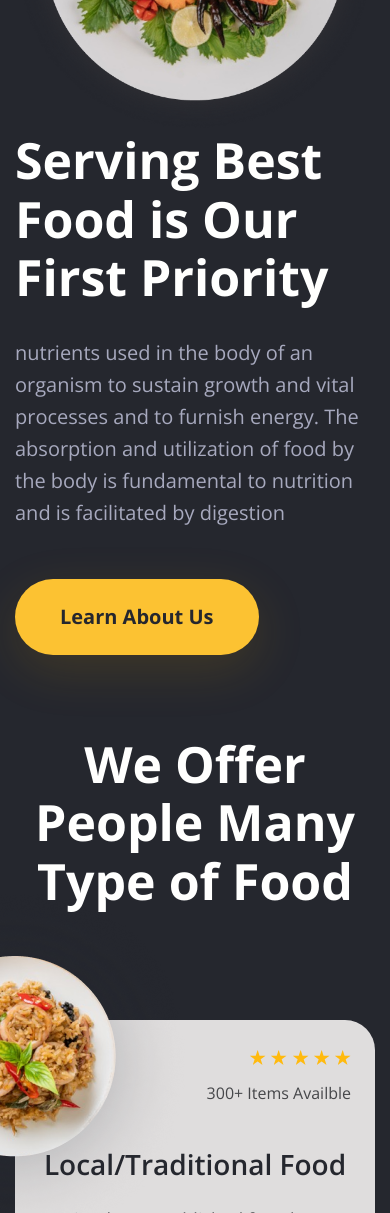
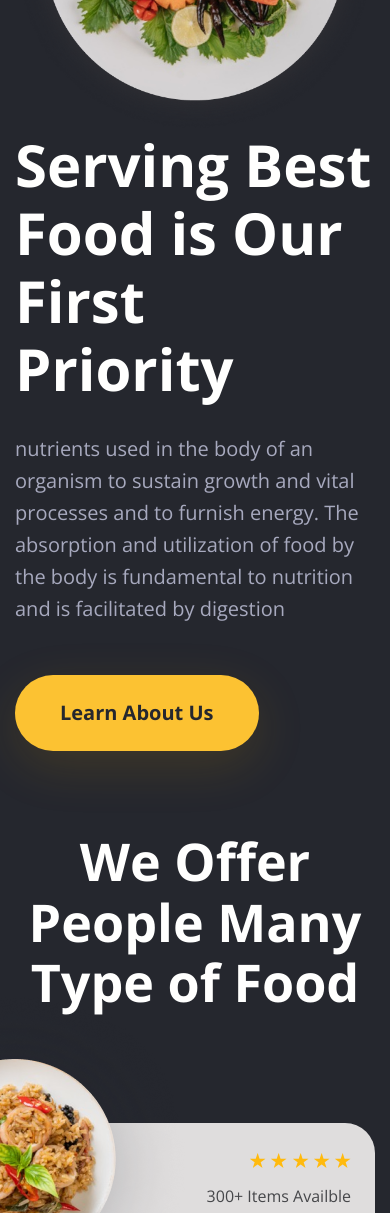
Before and after one commit to Rogach36/Food-Hub, a plain HTML site: page index.html in a window 390 px wide. Shown: the part 2580-3793 px from the top of the page. Drawn offline with nearby package versions, Linux system fonts and the light colour scheme.

Commit message:
modified:   css/style.css

```diff
--- a/css/style.css
+++ b/css/style.css
@@ -469,7 +469,7 @@ body {
 }
 .serving__title {
 	font-weight: 700;
-	font-size: 50px;
+	font-size: 58px;
 	line-height: 117%;
 	color: #FFFFFE;
 }
@@ -647,8 +647,8 @@ body {
 		margin-left: -181px;
   }
   .offer__title:not(:last-child) {
-	margin: 0 auto 110px auto;
-	text-align: center;
+    margin: 0 auto 110px auto;
+    text-align: center;
 }
 }
 
@@ -671,7 +671,7 @@ body {
 		padding: 0 0 64px 0;
   }
 	.offer__title {
-		font-size: 50px;
+		font-size: 52px;
   }
 	.offer__row {
 		margin: 0;
```
